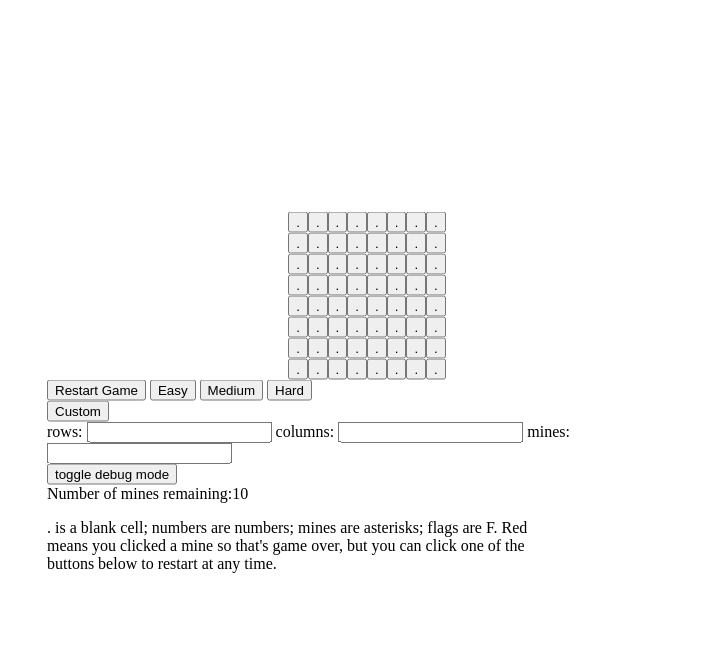
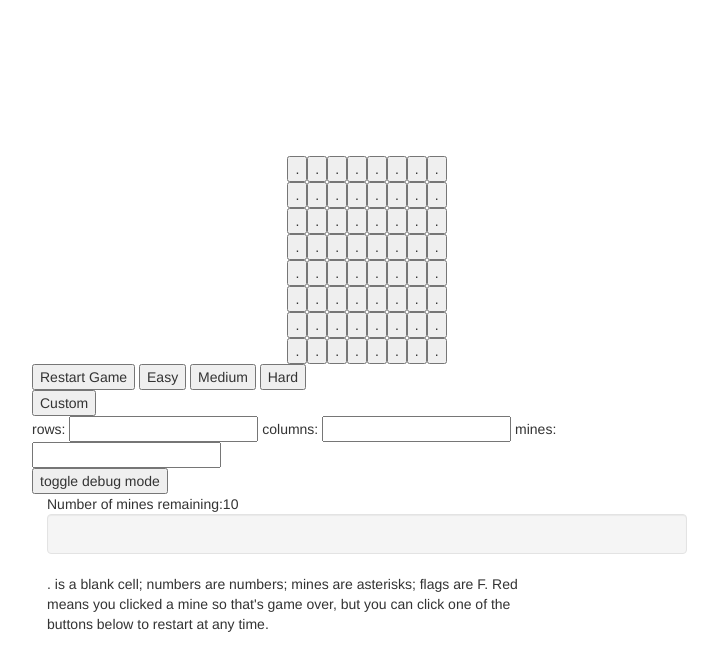
Before and after one commit to LWprogramming/Minefinder, a plain HTML site: page index.html in a window 1280 px wide. Shown: the whole page, without its empty margins (273-991 px from the left). Drawn offline with nearby package versions, Linux system fonts and the light colour scheme.

Commit message:
activate stylesheets

```diff
--- a/index.html
+++ b/index.html
@@ -3,12 +3,12 @@
 <meta charset="utf-8"/>
 <head>
     <title>Minefinder</title>
-    <!-- <link rel='stylesheet' type='text/css' href='index.css'> -->
+    <link rel='stylesheet' type='text/css' href='index.css'>
+    <link rel="stylesheet" href="https://maxcdn.bootstrapcdn.com/bootstrap/3.3.7/css/bootstrap.min.css">
+    <script src="https://ajax.googleapis.com/ajax/libs/jquery/2.2.2/jquery.min.js"></script>
+    <script src="https://maxcdn.bootstrapcdn.com/bootstrap/3.3.7/js/bootstrap.min.js"></script>
 </head>
 <body oncontextmenu="return false;">
-    <!-- <script src="https://ajax.googleapis.com/ajax/libs/jquery/2.2.2/jquery.min.js"></script> -->
-    <!-- <script src="https://maxcdn.bootstrapcdn.com/bootstrap/3.3.7/js/bootstrap.min.js"></script> -->
-    <!-- <link rel="stylesheet" href="https://maxcdn.bootstrapcdn.com/bootstrap/3.3.7/css/bootstrap.min.css"> -->
     <div id='allcontent' class='center'>
         <div class='container-fluid' id='grid' style="text-align: center"></div>
         <p id='Javascript disabled message'>If you are seeing this message, you probably have Javascript disabled. Please enable it to see the page!</p>
@@ -39,9 +39,8 @@
             </div>
         </div>
         <div id='negativeMinesLeftParent'></div>
-        <div id='invalidCustomInput'></div>
+        <div id='invalidCustomInput' class='well'></div>
     </div>
-    <link rel="stylesheet" href="index.css">
     <script src="index.js"></script>
 </body>
 </html>
```
